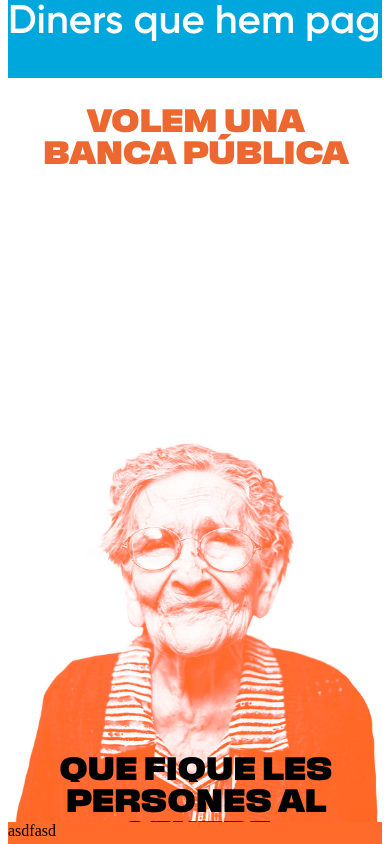
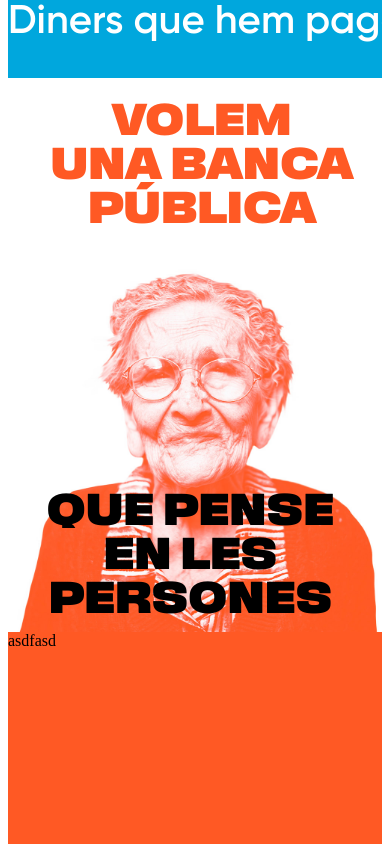
Before and after one commit to compromis/zero-interes, a Nuxt app: page / in a window 390 px wide. Shown: the part 1320-2164 px from the top of the page. Built offline with nearby package versions, Linux system fonts and the light colour scheme.

Commit message:
Remake HeroGrandma

```diff
--- a/components/HeroGrandma.vue
+++ b/components/HeroGrandma.vue
@@ -1,16 +1,16 @@
 <template>
   <section class="hero-grandma">
-    <div class="hero-grandma-text">
-      <div class="hero-grandma-text-first" style="color: #EC6830">
-        <div class="line"><span>Volem</span><span>una</span></div>
-        <div class="line"><span>banca</span><span>pública</span></div>
-      </div>
-      <div class="hero-grandma-text-second">
-        <div class="line"><span>que</span><span>fique</span><span>les</span></div>
-        <div class="line"><span>persones</span><span>al</span><span>centre</span></div>
-      </div>
+      <div class="hero-grandma-text-first text-orange">
+        <div class="line"><span>Volem</span></div>
+        <div class="line"><span>una</span><span>banca</span></div>
+        <div class="line"><span>pública</span></div>
       </div>
       <img src="../assets/images/granny.jpg" alt="">
+      <div class="hero-grandma-text-second">
+        <div class="line"><span>que</span><span>pense</span></div>
+        <div class="line"><span>en</span><span>les</span></div>
+        <div class="line"><span>persones</span></div>
+      </div>
   </section>
   <section class="proposal">
     asdfasd
@@ -47,7 +47,8 @@
           y: 125,
           duration: 1.5,
           stagger: 0.15,
-          ease: 'Power4.easeOut'
+          ease: 'Power4.easeOut',
+          delay: 1
         }
       );
     },
@@ -57,27 +58,28 @@
 <style lang="scss" scoped>
 .hero-grandma {
   background: var(--white);
-  height: calc(100vh - 100px);
+  max-height: 70vh;
   position: relative;
   overflow: hidden;
   font-family: var(--font-compromis);
-
-  &-text {
-    height: calc(100vh - 100px);
   display: grid;
-    grid-template-rows: 1fr auto;
+  grid-template-columns: 1fr 25vw 1fr;
+  align-items: center;
   text-align: center;
-    font-size: clamp(2rem, 7vw, 7rem);
+  font-size: clamp(2.75rem, 4.5vw, 6rem);
   letter-spacing: -0.05em;
   line-height: 1;
-    padding-top: 1.5rem;
-    padding-bottom: 1.5rem;
-    position: absolute;
-    top: 0;
-    right: 0;
-    left: 0;
-    bottom: 0;
   text-transform: uppercase;
+
+  &-text-first {
+    text-align: left;
+    padding-left: 3vw;
+  }
+
+  &-text-second {
+    text-align: right;
+    padding-right: 3vw;
+  }
 
   :deep(.line) {
     overflow: hidden;
@@ -87,15 +89,14 @@
     display: inline-block;
     padding: 0 .1em;
   }
-  }
 
   img {
     z-index: 0;
-    height: calc(100vh - 100px);
     object-fit: contain;
     object-position: bottom;
-    padding-top: 12vh;
+    padding-top: 2vh;
     width: 100%;
+    height: 100%;
   }
 
   .text-orange {
@@ -107,4 +108,32 @@
   background: var(--orange);
   height: 100vh;
 }
+
+@media (max-width: 700px) {
+  .hero-grandma {
+    grid-template-columns: 1fr;
+
+    &-text {
+      &-first, &-second {
+        z-index: 10;
+        text-align: center;
+        position: absolute;
+        left: 0;
+        right: 0;
+      }
+
+      &-first {
+        top: 1rem;
+      }
+
+      &-second {
+        bottom: 1rem;
+      }
+    }
+
+    img {
+      padding-top: 15vh;
+    }
+  }
+}
 </style>
--- a/layouts/default.vue
+++ b/layouts/default.vue
@@ -77,7 +77,7 @@ const route = useRoute()
   --white: #fff;
   --blue: #00A7DD;
   --yellow: #f5c53e;
-  --orange: #ff6b2a;
+  --orange: #ff5924;
   --black: #222;
   --font-bank: 'Gilroy', sans-serif;
   --font-compromis: 'Fixture', sans-serif;
```
Also changed, not shown: assets/images/granny.jpg. Lines whose indentation alone changed are shown as unchanged.
